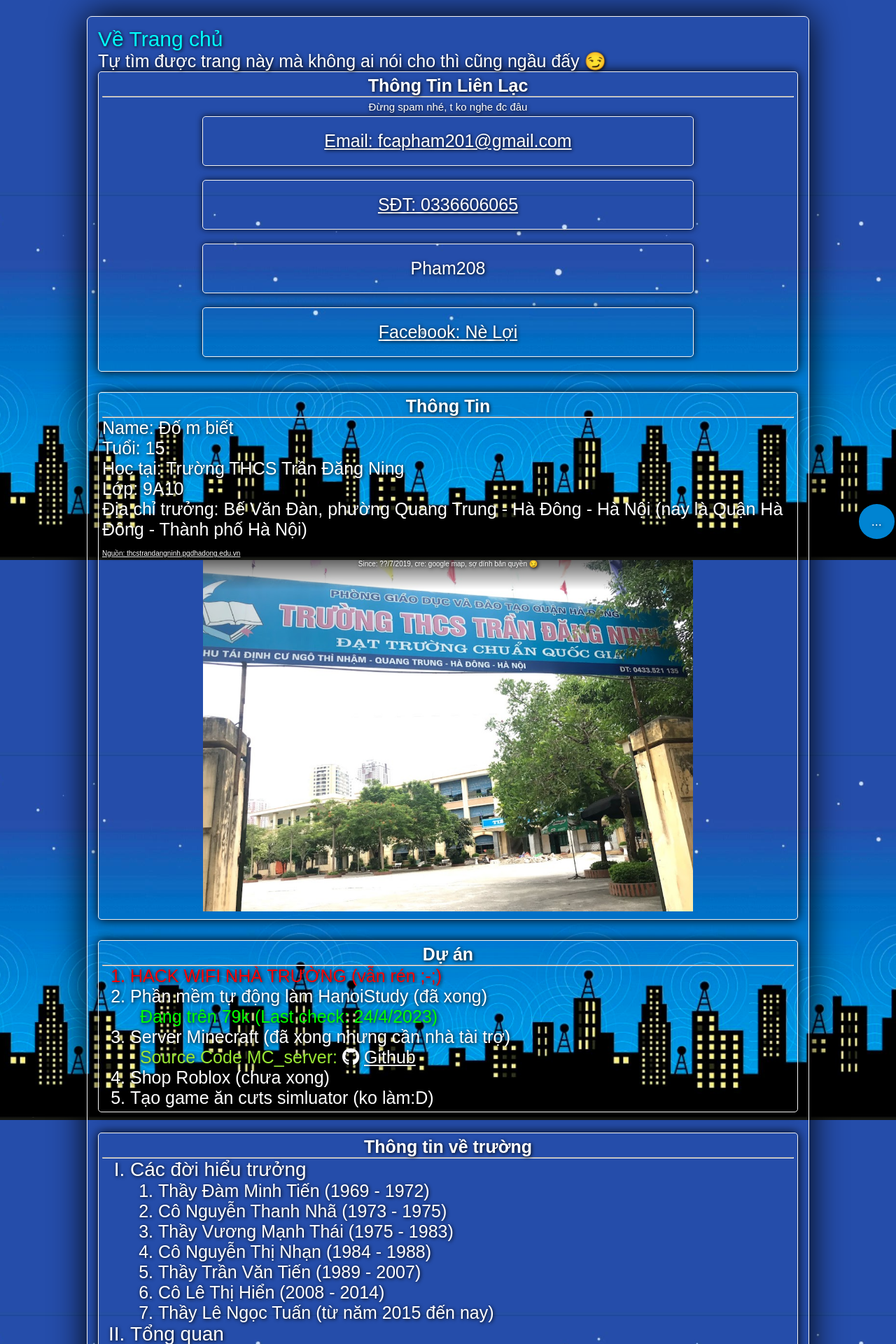
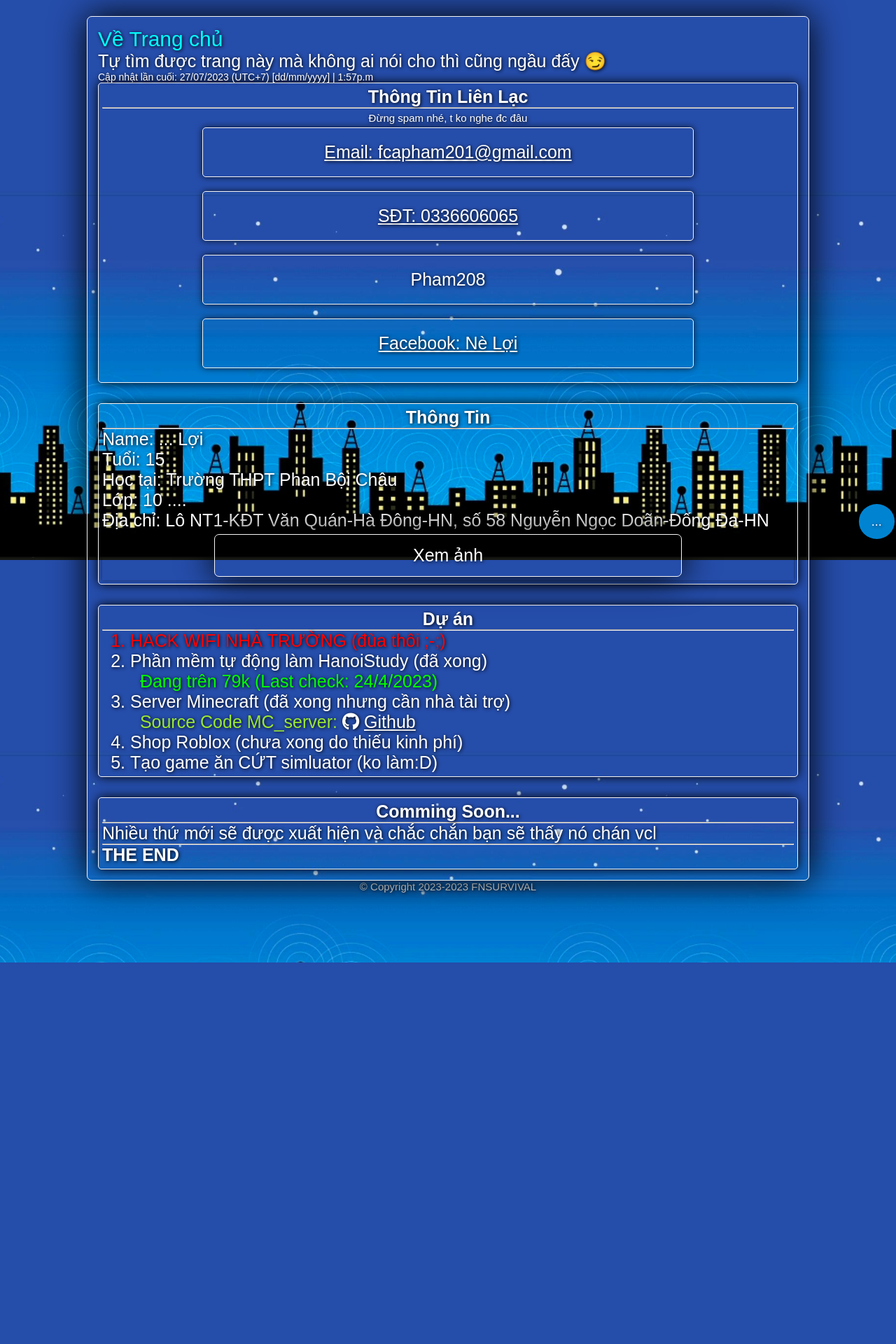
Before and after one commit to fnsurvival/fnsurvival.github.io, a PHP site: page /about.html in a window 1280 px wide. Shown: the top 1920 px of the page at 70% size. After the commit the page ends 1375 px from the top, so only its background shows below. Run offline with PHP 8.4, Linux system fonts and the light colour scheme; some libraries are stand-ins or nearby versions.

Commit message:
remade about

```diff
--- a/about.html
+++ b/about.html
@@ -10,7 +10,6 @@
     <link rel="stylesheet" href="/css/root/rt.css">
     <script src="/js/abo.js"></script>
     <script src="/js/font1.js"></script>
-    <script src="/js/idk.js"></script>
     <link rel="shortcut icon" href="/Logosite.png" type="image/x-icon">
 </head>
 <body>
@@ -20,7 +19,7 @@
                 <h2>Bảng Cảnh Báo</h2>
             </div>
             <div class="alert-body">
-                <p>Dùng phím tắt cái cái con cá</p>
+                <p>Dùng phím tắt cái cái con cặc</p>
                 <p>Hãy nói không với phím tắt với trang này nhé!</p>
             </div>
             <div class="alert-footer">
@@ -48,7 +47,8 @@
     <br>
     <div id="ctn1" class="container">
         <a href="/" class="gohome">Về Trang chủ</a>
-        <p>Tự tìm được trang này mà không ai nói cho thì cũng ngầu đấy 😏 </p>
+        <p>Tự tìm được trang này mà không ai nói cho thì cũng ngầu đấy 😏</p>
+        <p style="font-size: 14px;">Cập nhật lần cuối: 27/07/2023 (UTC+7) [dd/mm/yyyy] | 1:57p.m</p>
         <div class="content" id="contact">
             <h1 style="text-align: center;">Thông Tin Liên Lạc</h1><hr>
             <p style="text-align:center; font-size: 15px; padding:5px">Đừng spam nhé, t ko nghe đc đâu</p>
@@ -61,67 +61,26 @@
         </div><br>
         <div class="content" id="in4">
             <h1 style="text-align: center;">Thông Tin</h1><hr>
-            <p>Name: Đố m biết</p>
+            <p>Name: ... Lợi</p>
             <p>Tuổi: 15</p>
-            <p>Học tại: Trường THCS Trần Đăng Ning</p>
-            <p>Lớp: 9A10</p>
-            <p>Địa chỉ trưởng: Bế Văn Đàn, phường Quang Trung - Hà Đông - Hà Nội (nay là Quận Hà Đông - Thành phố Hà Nội)</p>
-            <a style="font-size:10px;" target="_blank" href="https://thcstrandangninh.pgdhadong.edu.vn/about/Lich-su-phat-trien.html">Nguồn: thcstrandangninh.pgdhadong.edu.vn</a>
-            <div style=" display: flex; justify-content: center;">
-                <p style="position: absolute; font-size: x-small">Since: ??/7/2019, cre: google map, sợ dính bản quyền 😏</p>
-                <a target="_blank" href="https://www.google.com/maps/place/Tr%C6%B0%E1%BB%9Dng+THCS+Tr%E1%BA%A7n+%C4%90%C4%83ng+Ninh/@20.9696024,105.7652195,143m/data=!3m1!1e3!4m6!3m5!1s0x313453275b6d3d2b:0xac9b5b768dc69929!8m2!3d20.9695759!4d105.7653433!16s%2Fg%2F1vxw5r9w?hl=vi">
-                    <img class="schl" src="/pic/schl-7-2019.png" alt="">
-                </a>
-                <style>.schl { max-width: 700px; width: 100%; }</style>
+            <p>Học tại: Trường THPT Phan Bội Châu</p>
+            <p>Lớp: 10 ....</p>
+            <p>Địa chỉ: Lô NT1-KĐT Văn Quán-Hà Đông-HN, số 58 Nguyễn Ngọc Doãn-Đống Đa-HN</p>
+            <div style="padding: 5px;box-shadow: rgba(0, 0, 0, 0.4) 0px 0px 5px;" id="vp" onclick="VPI()">
+                <div class="container div65 center-text cursor">Xem ảnh</div>
             </div>
         </div><br>
         <div class="content" id="project">
             <h1 style="text-align: center;">Dự án</h1><hr>
             <ol style="padding:none !important">
-                <li style="color:red;">HACK WIFI NHÀ TRƯỜNG (vẫn rén ;-;)</li>
+                <li style="color:red;">HACK WIFI NHÀ TRƯỜNG (đùa thôi ;-;)</li>
                 <li>Phần mềm tự động làm HanoiStudy (đã xong)</li>
                     <p style="color:rgb(0, 255, 0)">&nbsp; Đang trên 79k (Last check: 24/4/2023)</p>
                 <li>Server Minecraft (đã xong nhưng cần nhà tài trợ)</li>
                     <p style="color: rgb(154, 231, 53);">&nbsp; Source Code MC_server: <a target="_blank" href="https://github.com/fnsurvival/Server_MC"><i class="fa-brands fa-github"></i></a> <a target="_blank" href="https://github.com/fnsurvival/Server_MC">Github</a></p>
-                <li>Shop Roblox (chưa xong)</li>
-                <li>Tạo game ăn cưts simluator (ko làm:D)</li>
+                <li>Shop Roblox (chưa xong do thiếu kinh phí)</li>
+                <li>Tạo game ăn CỨT simluator (ko làm:D)</li>
             </ol>
-        </div><br>
-        <div class="content" id="ski4">
-            <h1 style="text-align: center;">Thông tin về trường</h1><hr>
-            <style>ol > .title {font-size: 28px;}</style>
-            <ol style="list-style-type:upper-roman;">
-                <li class="title">Các đời hiểu trưởng</li>
-                    <ol>
-                        <li>Thầy Đàm Minh Tiến (1969 - 1972)</li>
-                        <li>Cô Nguyễn Thanh Nhã (1973 - 1975)</li>
-                        <li>Thầy Vương Mạnh Thái (1975 - 1983)</li>
-                        <li>Cô Nguyễn Thị Nhạn (1984 - 1988)</li>
-                        <li>Thầy Trần Văn Tiến (1989 - 2007)</li>
-                        <li>Cô Lê Thị Hiển (2008 - 2014)</li>
-                        <li>Thầy Lê Ngọc Tuấn (từ năm 2015 đến nay)</li>
-                    </ol>
-                <li class="title">Tổng quan</li>
-                    <ol>
-                        <li>Trường THCS Trần Đăng Ninh được thành lập năm 1970 với đỉa chỉ theo như ở trên với tên gọi Trường cấp I, II Tây Ninh. Năm 1989 trường được tách làm hai (trường Tiểu học Đoàn Kết và trường cấp II Tây Ninh). Tới năm 1994, trường mới chính thức mang tên trường Trung học cơ sở Trần Đăng Ninh. Năm 2012 - 2013, được sự quan tâm của Quận ủy, UBND, HĐND quận Hà Đông, Đảng ủy, UBND, HĐND phường Quang Trung nhà trường đã được chuyển hẳn về địa điểm mới tại khu Ngô Thì Nhậm - Quang Trung - Hà Đông.</li>
-                        <li>Tổng diện tích 8.952,7 m2. cơ sở vật chất của nhà trường tương đối khang trang, hiện đại có đủ phòng học, phòng bộ môn, phòng chức năng, nhà đa năng, sân bóng, sân trường rộng rãi, cảnh quan thoáng mát, sạch sẽ đáp ứng được nhu cầu dạy và học</li>
-                        <li>Đội ngũ cán bộ, giáo viên, nhân viên đủ đạt chuẩn về trình độ đào tạo và chất lượng giảng dạy, có tinh thần trách nghiệm cao, nhiệt huyết, yêu nghề.</li>
-                    </ol>
-                <li class="title">Giải thưởng</li>
-                    <ol>
-                        <li>Tháng 10 năm 2012 nhà trường được công nhận là Trường chuẩn quốc gia giai đoạn I.</li>
-                        <li>Tháng 01 năm 2018, được công nhận trưởng chuẩn quốc gia giai đoạn II.</li>
-                        <li>Nhiều năm liên tục được công nhận là trường Tiên tiến và Tiên tiến xuất sắc; được tặng nhiều Giấy khen, Bằng khen của Quận, Thành phố và Bộ Giáo dục và Đào tạo.</li>
-                        <li>Nhiều thầy cô giáo và cán bộ quản lý được tặng danh hiệu Chiến sĩ thi đua, nhà giáo tâm huyết sáng tạo, kỉ niệm chương vì sự nghiệp giáo dục, giáo viên dạy giỏi các cấp.</li>
-                    </ol>
-                <li class="title">........</li>
-                    <ol>
-                        <li>Những khóa học sinh ra trường hàng năm đều đạt tỉ lệ tốt đạt 100%.</li>
-                        <li>Tỉ lệ đỗ vào 10 THPT đều đạt trên 80%</li>
-                        <li>có nhiều học sinh đạt các giải cao trong các kì thi HSG các môn Văn hóa, TDTT, KHKT cấp Quận và Thành phố; tỉ lệ học sinh khá, giỏi hàng năm đạt trên 80%.</li>
-                    </ol>
-            </ol>
-            <a style="font-size:10px;" target="_blank" href="https://thcstrandangninh.pgdhadong.edu.vn/about/Lich-su-phat-trien.html">Nguồn: thcstrandangninh.pgdhadong.edu.vn</a>
         </div><br>
         <div class="content">
             <h1 style="text-align: center;">Comming Soon...</h1><hr>
@@ -129,7 +88,6 @@
             <hr>
             <h2>THE END</h2>
         </div>
-        <div class="cpright"><p style="text-align: center; font-size: 15px;">&copy;  Copyright 2023-<script>document.write(new Date().getFullYear())</script> FNSURVIVAL</p>
     </div>
     <div id="Modal2" class="modal">
         <div class="modal-content">
@@ -141,7 +99,6 @@
                 <p><a href="#contact">1.Thông Tin Liên Lạc</a></p>
                 <p><a href="#in4">2.Thông tin</a></p>
                 <p><a href="#project">3.Dự án</a></p>
-                <p><a href="#ski4">4.Thông tin về trường</a></p>
             </div>
             <div class="modal-footer">
                 <span class="close2">Đóng</span>
@@ -169,5 +126,24 @@
             }
         }
     </script>
+    <script>
+        function VPI() {
+            document.getElementById("p1").style.display = "block";
+            document.getElementById("ctn1").style.filter = "blur(8px)";
+        }
+        function CloseVP() {
+            document.getElementById("p1").style.animationName = "closed";
+            document.getElementById("p1").style.display = "none";
+            document.getElementById("ctn1").style.filter = "";
+
+        }
+    </script>
 </body>
+<footer>
+    <div class="cpright"><p style="text-align: center; font-size: 15px;">&copy;  Copyright 2023-<script>document.write(new Date().getFullYear())</script> FNSURVIVAL</p>
+    <div id="p1" class="vpicture">
+            <i class="fa fa-window-close animation" aria-hidden="true" onclick="CloseVP()"></i>
+        <img class="pic" src="https://lh3.ggpht.com/p/AF1QipPi1aWz3raCphbhOdnEUiJ-gQzg4g3sohx9TrHl=s512" alt="Ảnh trường cấp 3 (Chưa có hoặc đang bị lỗi)">
+    </div>
+</footer>
 </html>
--- a/css/root/rt.css
+++ b/css/root/rt.css
@@ -6,3 +6,24 @@
     --superXbigger-dark-boxshadow: rgb(0, 0, 0) 0px 0px 50px;
     --white-boxshadow: rgba(189, 189, 189, 0.829) 0px 0px 10px;
 }
+.center-text {
+    text-align: center !important;
+}
+.cursor {
+    cursor: pointer !important;
+}
+.div90 {
+    width: 90% !important;
+}
+.div80 {
+    width: 80% !important;
+}
+.div70 {
+    width: 70% !important;
+}
+.div65 {
+    width: 65% !important;
+}
+.div60 {
+    width: 60% !important;
+}
```
Also changed, not shown: css/abo.css (+57 -0 lines).
